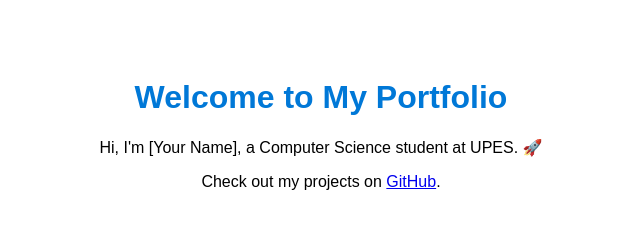
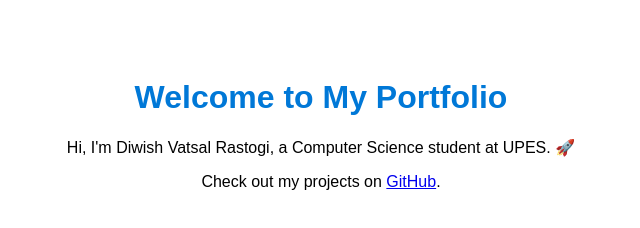
Before and after one commit to Diwish15/Diwish5.github.io, a plain HTML site: page index.html in a window 1280 px wide. Shown: the whole page, without its empty margins (319-959 px from the left). Drawn offline with Linux system fonts and the light colour scheme.

Commit message:
Added Portfolio Homepage.

```diff
--- a/index.html
+++ b/index.html
@@ -11,7 +11,7 @@
 </head>
 <body>
     <h1>Welcome to My Portfolio</h1>
-    <p>Hi, I'm [Your Name], a Computer Science student at UPES. 🚀</p>
+    <p>Hi, I'm Diwish Vatsal Rastogi, a Computer Science student at UPES. 🚀</p>
     <p>Check out my projects on <a href="https://github.com/Diwish15/Diwish5.github.io.git">GitHub</a>.</p>
 </body>
 </html>
```
